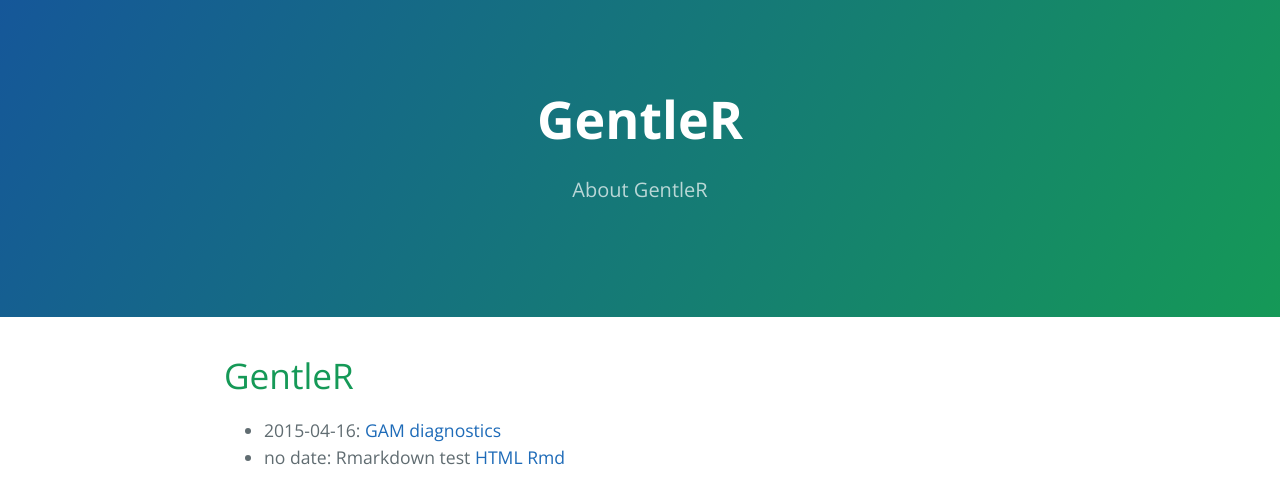
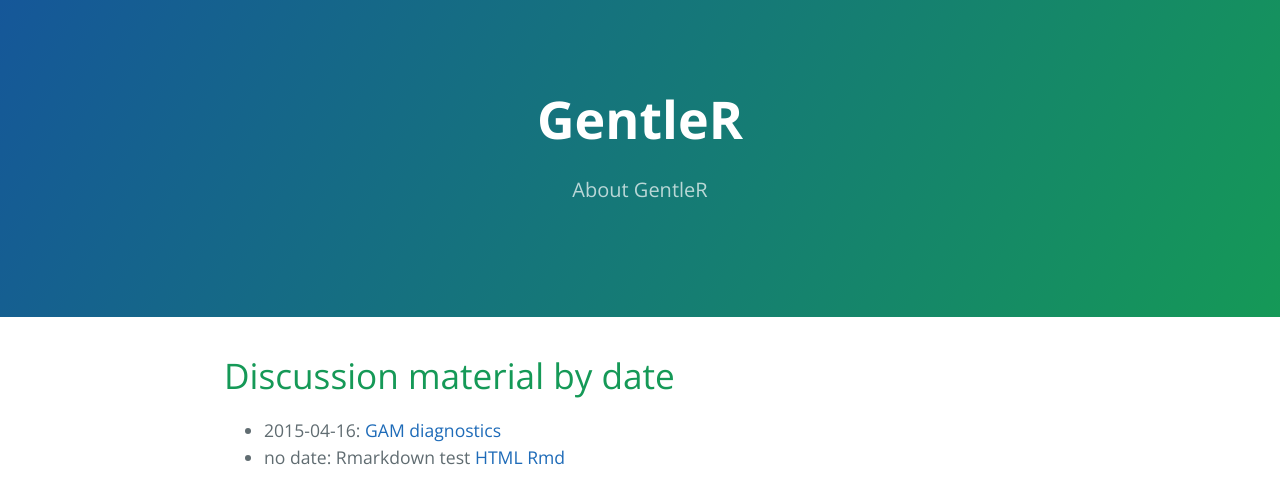
Before and after one commit to AustralianAntarcticDataCentre/GentleR, a Jekyll site: the page built from index.md, in a window 1280 px wide. Shown: the top 504 px of the page. Built offline with Jekyll 4.4.1, drawn with Linux system fonts in a browser that asks for light colours; Markdown is read by kramdown in place of the engine named in the settings.

Commit message:
removed redundant GentleR heading

```diff
--- a/index.md
+++ b/index.md
@@ -4,7 +4,7 @@ layout: default
 name: "GentleR"
 ---
 
-# GentleR
+# Discussion material by date
 
 
 - 2015-04-16: [GAM diagnostics](12-12-2012/gam_fitting_and_diagnostics.pdf)
```
